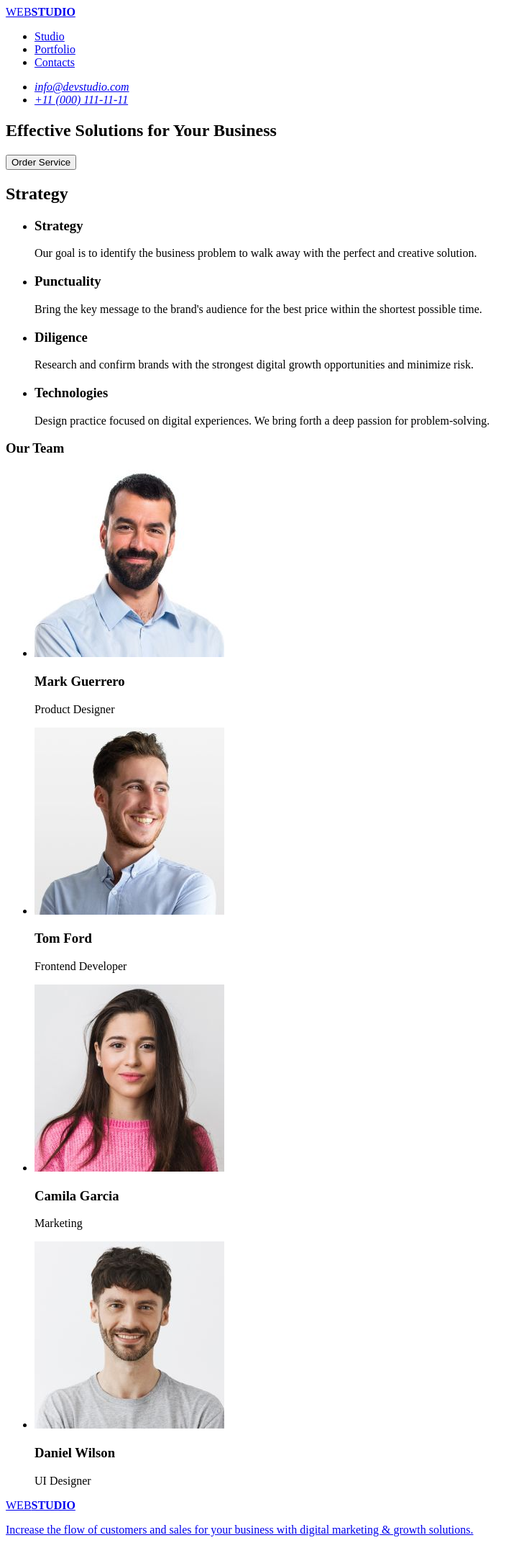
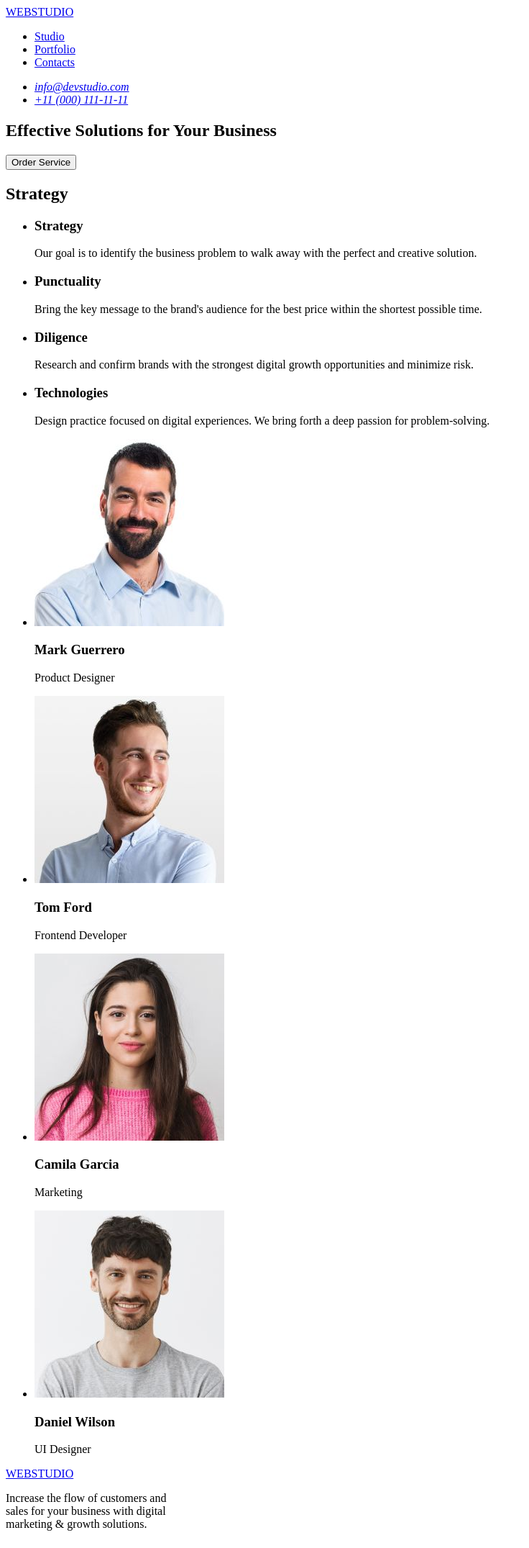
Before and after one commit to MarinaHlazunova/goit-markup-hw-01, a plain HTML site: page index.html in a window 1280 px wide. Shown: the whole page at 72% size, without its empty margins (0-736 px from the left). Drawn offline with Linux system fonts and the light colour scheme.

Commit message:
changed some mistakes

```diff
--- a/index.html
+++ b/index.html
@@ -7,7 +7,7 @@
   </head>
   <body>
     <header>
-      <a href="./index.html"><span>WEB</span><b>STUDIO</b></a>
+      <a href="./index.html">WEBSTUDIO</a>
       <nav>
         <ul>
           <li>
@@ -36,12 +36,8 @@
 
     <main>
       <section>
-        <div>
-          <h1>Effective Solutions for Your Business</h1>
-          <button type="button">
-            <span>Order Service</span>
-          </button>
-        </div>
+        <h1>Effective Solutions for Your Business</h1>
+        <button type="button">Order Service</button>
       </section>
 
       <section>
@@ -79,7 +75,6 @@
       </section>
 
       <section>
-        <h3>Our Team</h3>
         <ul>
           <li>
             <img
@@ -126,13 +121,11 @@
     </main>
 
     <footer>
-      <a href="./index.html"
-        ><span>WEB</span><b>STUDIO</b>
-        <p>
-          Increase the flow of customers and sales for your business with
-          digital marketing & growth solutions.
-        </p>
-      </a>
+      <a href="./index.html">WEBSTUDIO</a>
+      <p>
+        Increase the flow of customers and <br />sales for your business with
+        digital <br />marketing & growth solutions.
+      </p>
     </footer>
   </body>
 </html>
```
